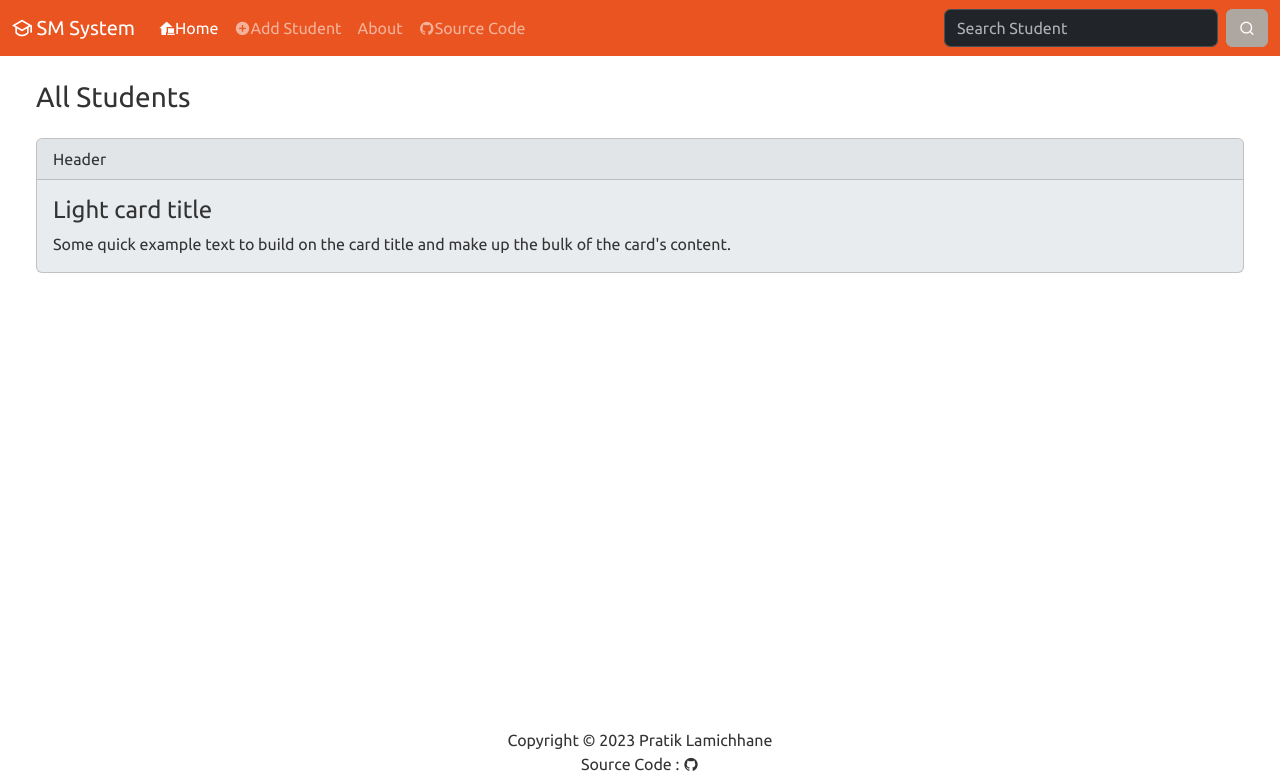
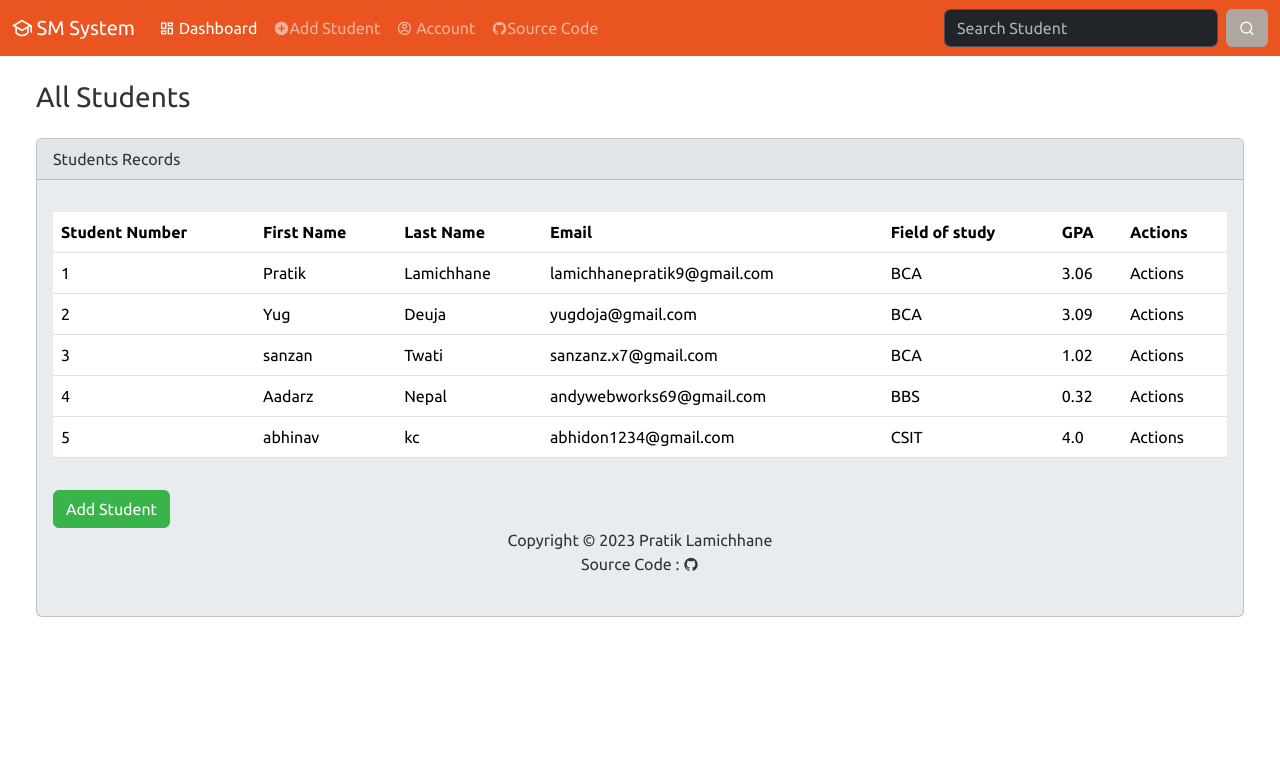
Before and after one commit to pratiklamichhane/Student-Management-system-CRUD-django, a Django app: page / in a window 1280 px wide. Shown: the top 772 px of the page. Run offline with Django 4.2, Linux system fonts and the light colour scheme; data comes from the database, SQL or seed files in the repository; both versions use the stored data as it was after the commit; some libraries are stand-ins or nearby versions.

Commit message:
student tables updated

```diff
--- a/base_project/students/templates/students/index.html
+++ b/base_project/students/templates/students/index.html
@@ -18,7 +18,7 @@
           <div class="collapse navbar-collapse" id="navbarColor01" bis_skin_checked="1">
             <ul class="navbar-nav me-auto">
               <li class="nav-item">
-                <a class="nav-link active" href="#"> <i class="ri-home-office-fill"></i>Home
+                <a class="nav-link active" href="#"> <i class="ri-dashboard-line"></i> Dashboard
                   <span class="visually-hidden">(current)</span>
                 </a>
               </li>
@@ -26,7 +26,7 @@
                 <a class="nav-link" href="#"><i class="ri-add-circle-fill"></i>Add Student</a>
               </li>
               <li class="nav-item">
-                <a class="nav-link" href="#">About</a>
+                <a class="nav-link" href="#"> <i class="ri-account-circle-line"></i> Account</a>
               </li>
               <li class="nav-item">
                 <a class="nav-link" href="#"> <i class="ri-github-fill"></i>Source Code</a>
@@ -40,27 +40,56 @@
         </div>
       </nav>
 <div class="container-fluid">
+  {% if students %}
     <h3 class="m-4">All Students</h3>
     <div class="row">
         <div class="col-12">
-            {% if students %}
+          <div class="card bg-light ms-4 me-4 mb-4" style="max-width: 100%;" bis_skin_checked="1">
+            <div class="card-header" bis_skin_checked="1">Students Records</div>
+            <div class="card-body" bis_skin_checked="1">
+              <p class="card-text">
+                <div class="table-responsive">
+                  <table class="table table-hover">
+                    <thead>
+                      <tr>
+                        <th scope="col">Student Number</th>
+                        <th scope="col">First Name</th>
+                        <th scope="col">Last Name</th>
+                        <th scope="col">Email</th>
+                        <th scope="col">Field of study</th>
+                        <th scope="col">GPA</th>
+                        <th scope="col">Actions</th>
+
+                      </tr>
+                    </thead>
+                    <tbody>
+                      {% for student in students %}
+                        <tr>
+                          <td>{{student.student_number}}</td>
+                          <td>{{student.first_name}}</td>
+                          <td>{{student.last_name}}</td>
+                          <td>{{student.email }}</td>
+                          <td>{{student.field_of_study }}</td>
+                          <td>{{student.gpa }}</td>
+                          <td>Actions</td>
+                        </tr>
+                      {% endfor %}
+                    </tbody>
+                  </table>
+                </div>
+              </p>
             {% else %}
-            <div class="alert alert-dismissible alert-danger" bis_skin_checked="1">
+            <div class="alert alert-dismissible alert-danger mt-3 mb-4" bis_skin_checked="1">
                 <button type="button" class="btn-close" data-bs-dismiss="alert"></button>
                 <strong>Opps!</strong> <a href="#" class="alert-link">No students available </a> Try adding some and refresh the page.
               </div>
-            {% endif %}
-            <div class="card bg-light ms-4 me-4 mb-4" style="max-width: 100%;" bis_skin_checked="1">
-                <div class="card-header" bis_skin_checked="1">Header</div>
-                <div class="card-body" bis_skin_checked="1">
-                  <h4 class="card-title">Light card title</h4>
-                  <p class="card-text">Some quick example text to build on the card title and make up the bulk of the card's content.</p>
                 </div>
               </div>
         </div>
     </div>
 </div>
-
+{% endif %}
+<button type="button" class="btn btn-success">Add Student</button>
 <footer class="mt-auto mb-4">
 <div class="text-center">
     <span>
```
Also changed, not shown: base_project/db.sqlite3.
